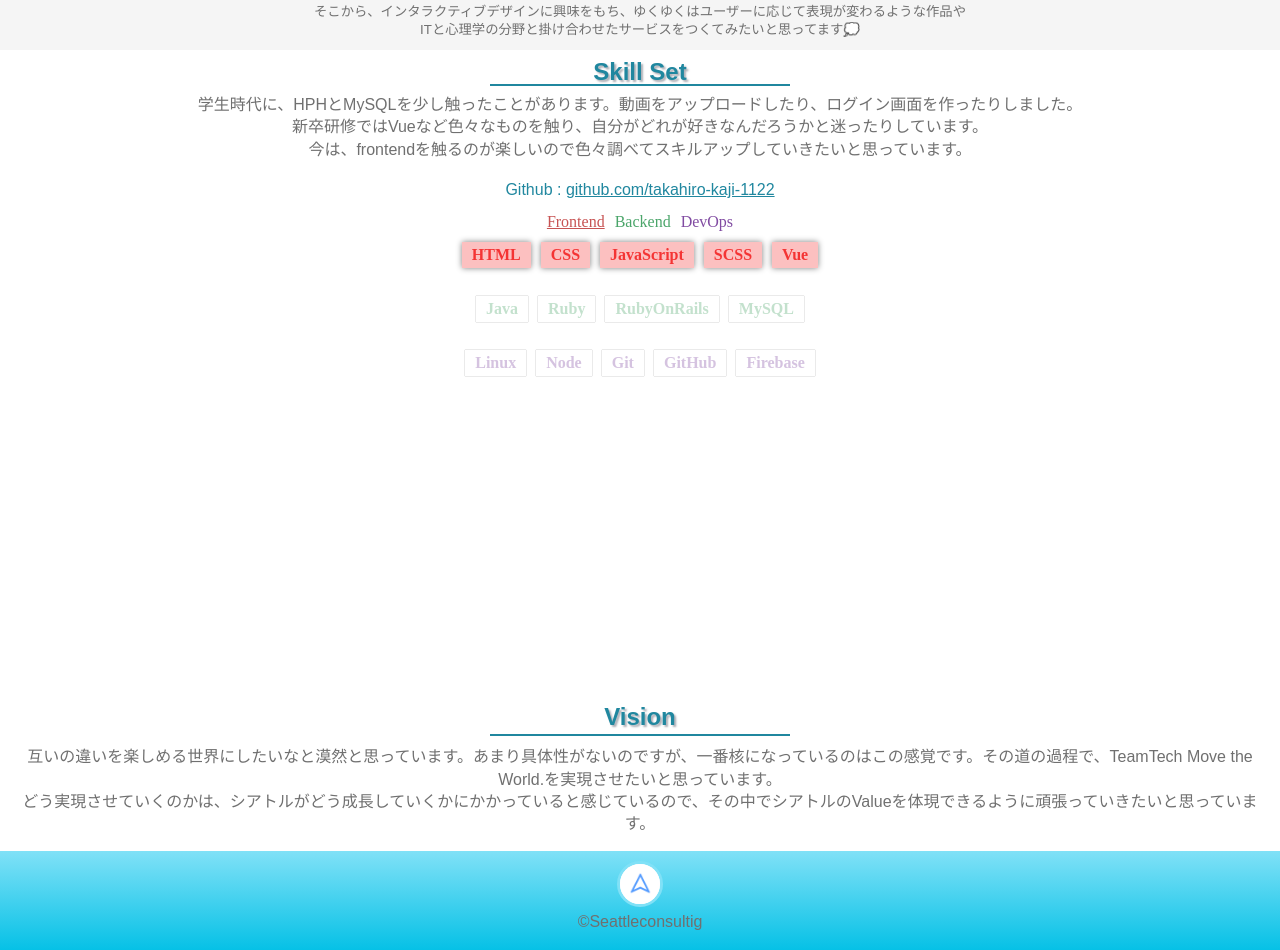
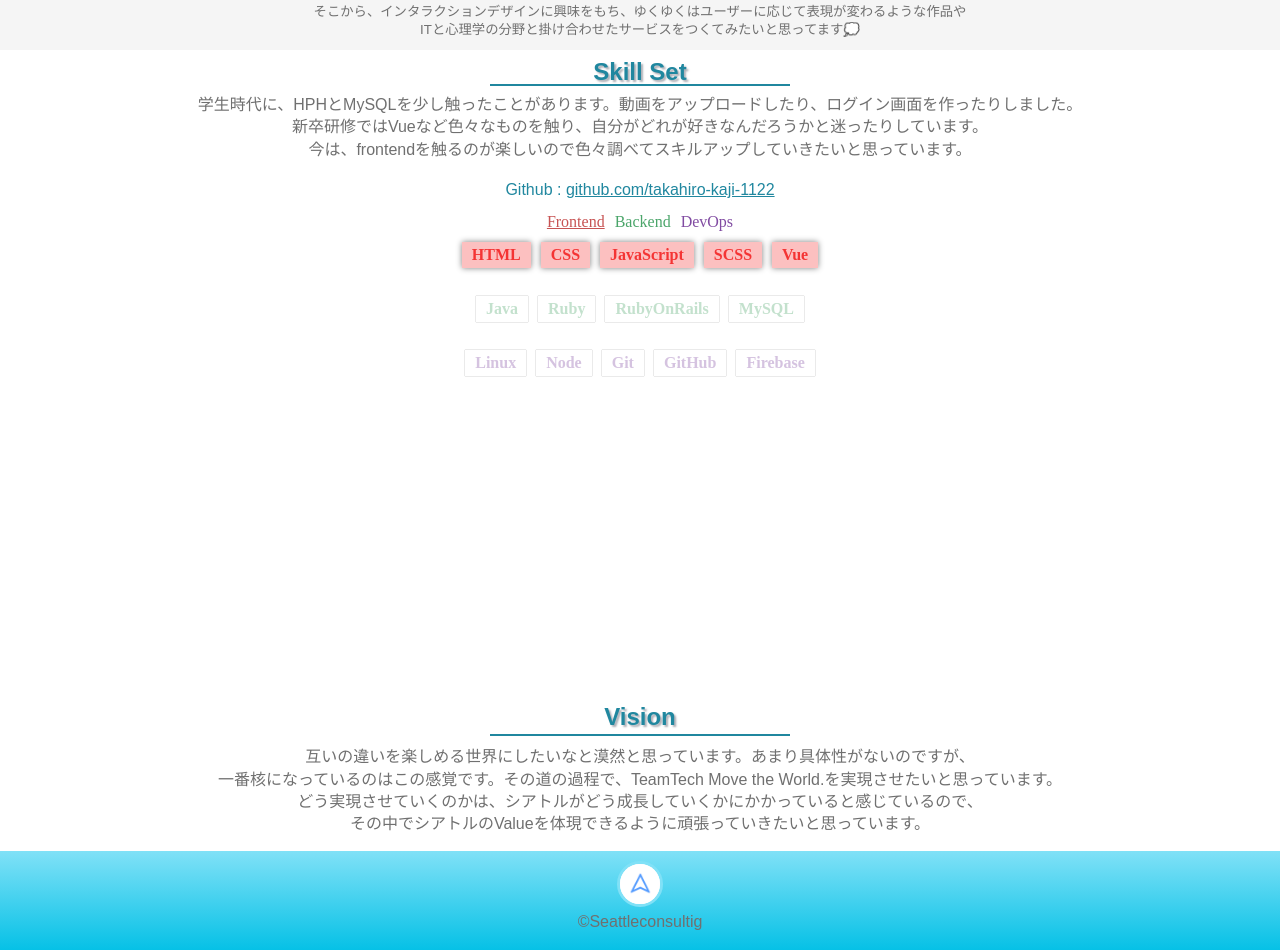
Before and after one commit to takahiro-kaji-1122/Takahiro, a Vue app: page / in a window 1280 px wide. Shown: the part 450-1400 px from the top of the page. Built offline with nearby package versions, Linux system fonts and the light colour scheme; no server answers; what vue-smoothscroll would draw is missing.

Commit message:
細部変更

```diff
--- a/src/components/About.vue
+++ b/src/components/About.vue
@@ -10,7 +10,7 @@
       <p>🏷大学では会計学が専門でした。今は趣味程度で心理学を勉強中📚</p>
       <p>🏷エンジニアになりたいと思ったきっかけはもともと、</p>
       <p>同じ作業を繰り返すのがあまり好きではなく反復作業をプログラムに任せれたら最高だと思ったからです。</p>
-      <p>そこから、インタラクティブデザインに興味をもち、ゆくゆくはユーザーに応じて表現が変わるような作品や</p>
+      <p>そこから、インタラクションデザインに興味をもち、ゆくゆくはユーザーに応じて表現が変わるような作品や</p>
       <p>ITと心理学の分野と掛け合わせたサービスをつくてみたいと思ってます💭</p>
     </div>
     <br>
@@ -37,6 +37,7 @@ export default {
 .aboutTitle {
   display: inline-block;
   text-align: center;
+  width: 300px;
   height: 100%;
   color: #20879f;
   font-family: 'Noto Sans JP', sans-serif;
--- a/src/components/Vision.vue
+++ b/src/components/Vision.vue
@@ -4,9 +4,11 @@
       Vision
     </div>
     <div class="visionExplain">
-      <p>互いの違いを楽しめる世界にしたいなと漠然と思っています。あまり具体性がないのですが、一番核になっているのはこの感覚です。その道の過程で、TeamTech Move the World.を実現させたいと思っています。</p>
-      <p />
-      <p>どう実現させていくのかは、シアトルがどう成長していくかにかかっていると感じているので、その中でシアトルのValueを体現できるように頑張っていきたいと思っています。</p>
+      <p>互いの違いを楽しめる世界にしたいなと漠然と思っています。あまり具体性がないのですが、</p>
+      <p>一番核になっているのはこの感覚です。その道の過程で、TeamTech Move the World.を実現させたいと思っています。</p>
+
+      <p>どう実現させていくのかは、シアトルがどう成長していくかにかかっていると感じているので、</p>
+      <p>その中でシアトルのValueを体現できるように頑張っていきたいと思っています。</p>
     </div>
     <!-- <div>{{ score }}</div>
     <input
```
